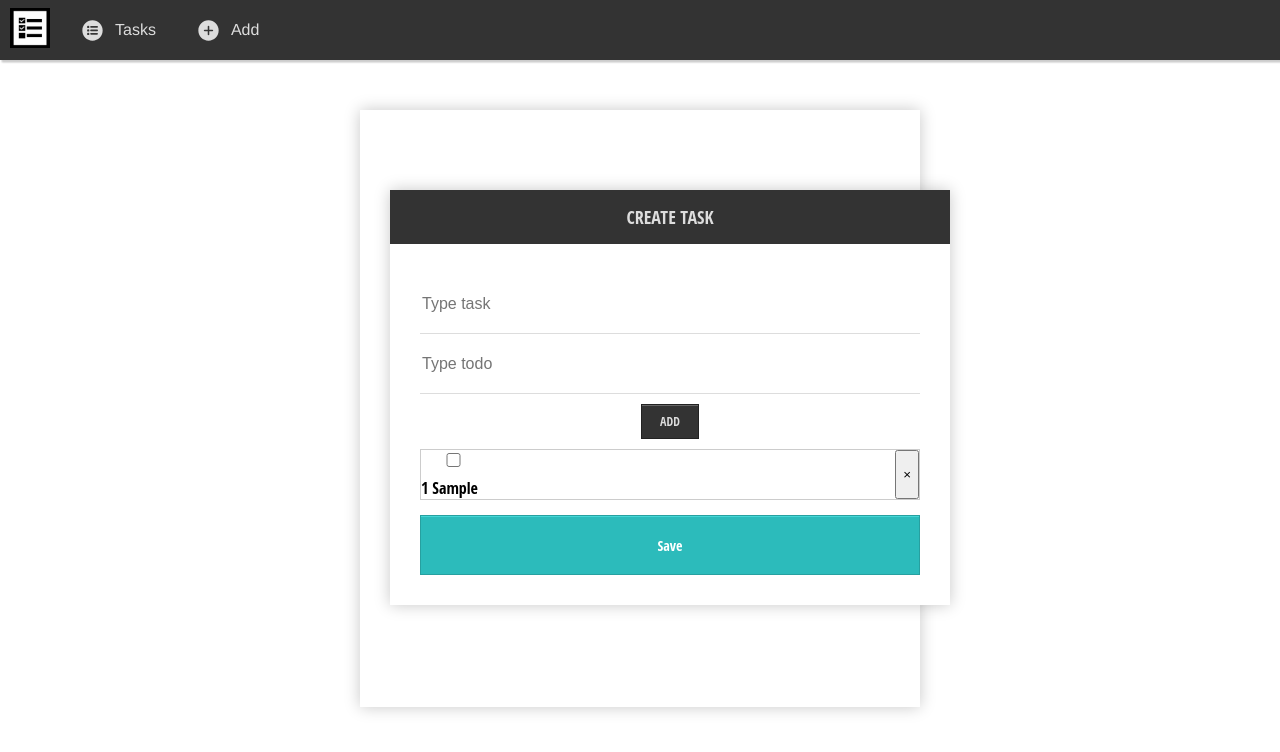
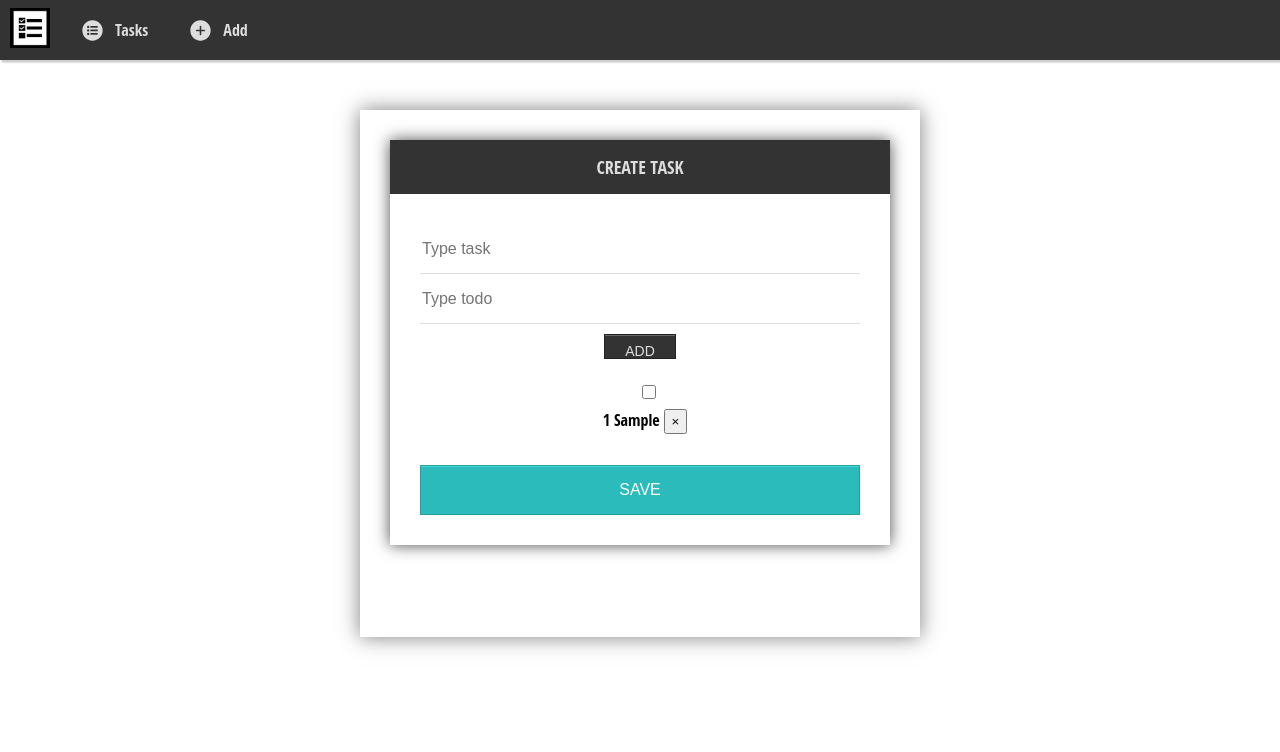
Before and after one commit to GrishovAleksei/Demo-TODO, a Vue app: page / in a window 1280 px wide. Both pictures are taken after typing "Sample" into the empty fields and a click on the button "ADD". Shown: the top 752 px of the page. Built offline with nearby package versions, Linux system fonts and the light colour scheme.

Commit message:
almost final

```diff
--- a/src/App.vue
+++ b/src/App.vue
@@ -50,7 +50,7 @@ export default {
     margin: 0;
   }
   #app {
-    font-family: Avenir, Helvetica, Arial, sans-serif;
+    font-family: 'Open Sans Condensed', sans-serif;
     -webkit-font-smoothing: antialiased;
     -moz-osx-font-smoothing: grayscale;
     text-align: center;
--- a/src/components/AddTodo.vue
+++ b/src/components/AddTodo.vue
@@ -38,9 +38,8 @@
     display: inline-block;
     cursor: pointer;
     color: #ddd;
-    font-family: 'Open Sans Condensed', sans-serif;
-    font-size: 12px;
-    padding: 8px 18px;
+    font-size: 14px;
+    padding: 8px 20px;
     text-decoration: none;
     text-transform: uppercase;
   }
--- a/src/components/Modal.vue
+++ b/src/components/Modal.vue
@@ -1,6 +1,6 @@
 <template>
-  <transition name="modal-fade" ref="modal_wrapper">
-    <div class="modal-backdrop">
+  <transition name="modal-fade" >
+    <div class="modal-backdrop" ref="modal-backdrop">
       <div class="modal">
         <header class="modal-header">
           <slot name="header">
@@ -45,7 +45,7 @@ export default {
   mounted() {
     let vm = this
     document.addEventListener('click', (item)=>{
-      if(item.target === vm.$refs["modal_wrapper"]){
+      if(item.target === vm.$refs["modal-backdrop"]){
         vm.close()
       }
     })
--- a/src/components/TodoItem.vue
+++ b/src/components/TodoItem.vue
@@ -1,16 +1,16 @@
 <template>
   <li>
-    <span :class="{done: todo.completed}" type="checkbox">
+    <span>
       <input type="checkbox"
         @change="todo.checked = !todo.checked">
       <strong>{{ index + 1 }}</strong>
       {{todo.title}}
+      <button
+        @click="$emit('remove-todo', todo.id)"
+      >
+        &times;
+      </button>
     </span>
-    <button
-      @click="$emit('remove-todo', todo.id)"
-    >
-      &times;
-    </button>
   </li>
 </template>
 
@@ -26,18 +26,12 @@ export default {
 }
 </script>
 
-<style scoped>
-  li {
-    margin-bottom: 5px;
-    border:1px solid #ccc;
-    display: flex;
-    justify-content: space-between;
+<style lang="scss">
+  button {
+    height: 25px;
   }
-  .done {
-    text-decoration: line-through;
-  }
-  input {
-    margin-right: 1rem;
-    position: static;
-  }
+  // .done {
+  //   text-decoration: line-through;
+  // }
+
 </style>
--- a/src/components/TodoList.vue
+++ b/src/components/TodoList.vue
@@ -28,9 +28,9 @@ export default {
 </script>
 
 <style scoped>
-  ul{
+  /* ul{
     list-style: none;
     margin: 0;
     padding: 0;
-  }
+  } */
 </style>
--- a/src/views/Edit.vue
+++ b/src/views/Edit.vue
@@ -3,15 +3,28 @@
     <Modal
       v-show="visible"
       @close="closeModal"
+      @confirm="modal_handler"
+    />
+    <!-- <Modal
+      v-show="visible"
+      @close="closeModal"
       @confirm="deleteTask"
-    />
+    /> -->
     <form>
       <h2 contentEditable="true" id="title">{{ this.todosTemp.title}}
-        <ion-icon class="trash" name="trash"
-          @mouseenter="$event.target.style.color = '#999'"
-          @mouseleave="$event.target.style.color = '#ddd'"
-          @click.prevent="showDialog"
-        ></ion-icon>
+        <div class="icon">
+          <ion-icon  name="trash"
+            @mouseenter="$event.target.style.color = '#999'"
+            @mouseleave="$event.target.style.color = '#ddd'"
+            @click.prevent="() => {modal_handler = deleteTask;showDialog()}"
+          ></ion-icon>
+          <ion-icon name="close-circle"
+            @mouseenter="$event.target.style.color = '#999'"
+            @mouseleave="$event.target.style.color = '#ddd'"
+            @click.prevent="() => {modal_handler = cancelEditing;showDialog()}"
+          ></ion-icon>
+        </div>
+
       </h2>
       <!-- <input v-model="todosTemp.title"/> -->
 
@@ -19,14 +32,15 @@
 
       <ul v-for="(todo, i) in this.todosTemp.todos" :key="i" >
         <li>
-          <span type="text" :class="{done: todo.completed}">
+          <span>
+            <input v-model="todo.checked" type="checkbox"/>
             <strong>{{ i+1 }}</strong>
-            <input v-model="todo.title"/>
-            <input v-model="todo.checked" type="checkbox"/>
+            <input v-model="todo.title" :class="{done: todo.checked}"/>
+            <button @click.prevent="() => removeTodo(todo.id)">
+              &times;
+            </button>
+
           </span>
-          <button @click.prevent="() => removeTodo(todo.id)">
-            &times;
-          </button>
         </li>
       </ul>
       <router-link :to="{ name: 'List' }">
@@ -47,6 +61,8 @@ export default {
         title: this.base[this.id].title
       },
       visible: false,
+      modal_handler: Function,
+
     }
   },
   components: {
@@ -94,11 +110,17 @@ export default {
     },
     saveToLocalStorage() {
       localStorage.setItem("myBase", JSON.stringify(this.$parent.$data.base))
-    }
+    },
+    cancelEditing() {
+      //this.closeModal()
+      this.$router.go(-1)
+    },
   },
 }
 </script>
 
 <style>
-
+  .done {
+    text-decoration: line-through;
+  }
 </style>
--- a/src/views/List.vue
+++ b/src/views/List.vue
@@ -1,5 +1,4 @@
 <template>
-
   <div class='form'>
     <Modal
       v-show="visible"
@@ -8,7 +7,7 @@
     />
     <!-- Input -->
     <!-- <AddTask @submit-handler="submitHandler"/> -->
-    <div class='form'>
+    <div class='create_form'>
       <h2>Create task</h2>
       <form @submit.prevent="submitHandler">
         <input type='text' placeholder="Type task" v-model='title' required>
@@ -36,7 +35,7 @@
       >
        <h2>
           {{ value.title }}
-          <ion-icon class="trash" name="trash"
+          <ion-icon class="icon" name="trash"
             @mouseenter="$event.target.style.color = '#999'"
             @mouseleave="$event.target.style.color = '#ddd'"
             @click.prevent="() => showDialog(id)"
@@ -46,7 +45,7 @@
 
       <ul v-for="(todo, i) in value.todos.slice(0,2)" :key="i">
         <li>
-          <span type="text">
+          <span type="text" :class="{done: todo.completed}">
             <strong>{{ i + 1 }}</strong>
             {{todo.title}}
             <input v-model="todo.checked" type="checkbox" disabled/>
@@ -57,8 +56,8 @@
     </form>
   </div>
 </template>
+
 <script>
-
 // import AddTask from '@/components/AddTask'
 import TodoList from '@/components/TodoList'
 import AddTodo from '@/components/AddTodo'
@@ -115,20 +114,24 @@ export default {
 </script>
 
 <style lang="scss">
-  ul{
-    list-style-type: none;
-    padding-left:10px
-
-  }
   .form{
-    font-family: 'Open Sans Condensed';
     width: 500px;
     padding: 30px;
     background: #FFFFFF;
     margin: 50px auto;
-    box-shadow: 0px 0px 15px rgba(0, 0, 0, 0.22);
-    -moz-box-shadow: 0px 0px 15px rgba(0, 0, 0, 0.22);
-    -webkit-box-shadow:  0px 0px 15px rgba(0, 0, 0, 0.22);
+    box-shadow: 0px 0px 20px rgba(0, 0, 0, 0.5);
+    -moz-box-shadow: 0px 0px 20px rgba(0, 0, 0, 0.5);
+    -webkit-box-shadow:  0px 0px 20px rgba(0, 0, 0, 0.5);
+
+    .create_form {
+      width: 440px;
+      padding: 30px;
+      background: #FFFFFF;
+      margin-bottom: 40px;
+      box-shadow: 0px 0px 15px rgba(0, 0, 0, 0.7);
+      -moz-box-shadow: 0px 0px 15px rgba(0, 0, 0, 0.7);
+      -webkit-box-shadow:  0px 0px 15px rgba(0, 0, 0, 0.7);
+    }
   }
   .form h2{
     cursor: pointer;
@@ -137,7 +140,6 @@ export default {
     justify-content: center;
     background: #333;
     text-transform: uppercase;
-    font-family: 'Open Sans Condensed', sans-serif;
     color: #ddd;
     font-size: 18px;
     font-weight: 100;
@@ -155,38 +157,43 @@ export default {
     border: none;
     border-bottom: 1px solid #ddd;
     background: transparent;
-    padding-bottom: 0px;
-    font: 16px Arial, Helvetica, sans-serif;
-    height: 60px;
+    font-size: 16px;
+    height: 50px;
     overflow: hidden;
   }
   .form input[type="checkbox"] {
     margin-bottom: 10px;
     height: 14px;
   }
-  ion-icon.trash {
-    position:absolute;
-    font-size: 22px;
-    margin-left: 240px;
-    cursor: pointer;
-  }
+
   .form input[type="submit"]{
-    margin-top:10px;
+    margin-top: 15px;
     box-shadow: inset 0px 1px 0px 0px #45D6D6;
     background-color: #2CBBBB;
     border: 1px solid #27A0A0;
     display: inline-block;
     cursor: pointer;
     color: #FFFFFF;
-    font-family: 'Open Sans Condensed', sans-serif;
-    font-size: 14px;
-    padding: 8px 18px;
+    font-size: 16px;
     text-decoration: none;
-    text-transform: capitalize;
+    text-transform: uppercase;
   }
   .form input[type="submit"]:hover {
     background:linear-gradient(to bottom, #34CACA 10%, #30C9C9 100%);
     background-color:#34CACA;
   }
+  ul{
+    list-style-type: none;
+    padding-left:10px
+  }
+  .done {
+    text-decoration: line-through;
+  }
+  .icon {
+    position:absolute;
+    font-size: 22px;
+    margin-left: 240px;
+    cursor: pointer;
+  }
 
 </style>
```
